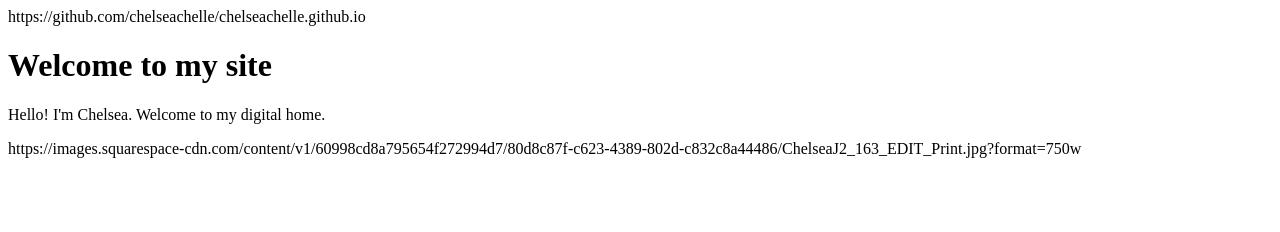
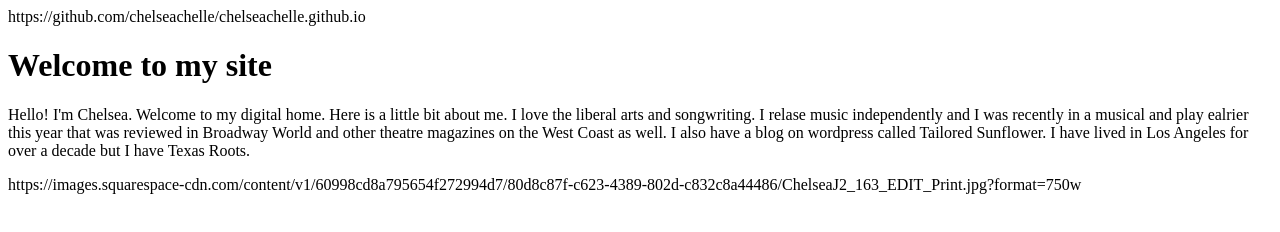
Before and after one commit to chelseachelle/chelseachelle.github.io, a plain HTML site: page index.html in a window 1280 px wide. Drawn offline with Linux system fonts and the light colour scheme.

Commit message:
Update index.html

```diff
--- a/index.html
+++ b/index.html
@@ -15,7 +15,8 @@
     </h1>
 
     <p>
-      Hello! I'm Chelsea. Welcome to my digital home.
+      Hello! I'm Chelsea. Welcome to my digital home. Here is a little bit about me.
+      I love the liberal arts and songwriting. I relase music independently and I was recently in a musical and play ealrier this year that was reviewed in Broadway World and other theatre magazines on the West Coast as well. I also have a blog on wordpress called Tailored Sunflower. I have lived in Los Angeles for over a decade but I have Texas Roots.
     </p>
 
    https://images.squarespace-cdn.com/content/v1/60998cd8a795654f272994d7/80d8c87f-c623-4389-802d-c832c8a44486/ChelseaJ2_163_EDIT_Print.jpg?format=750w
```
